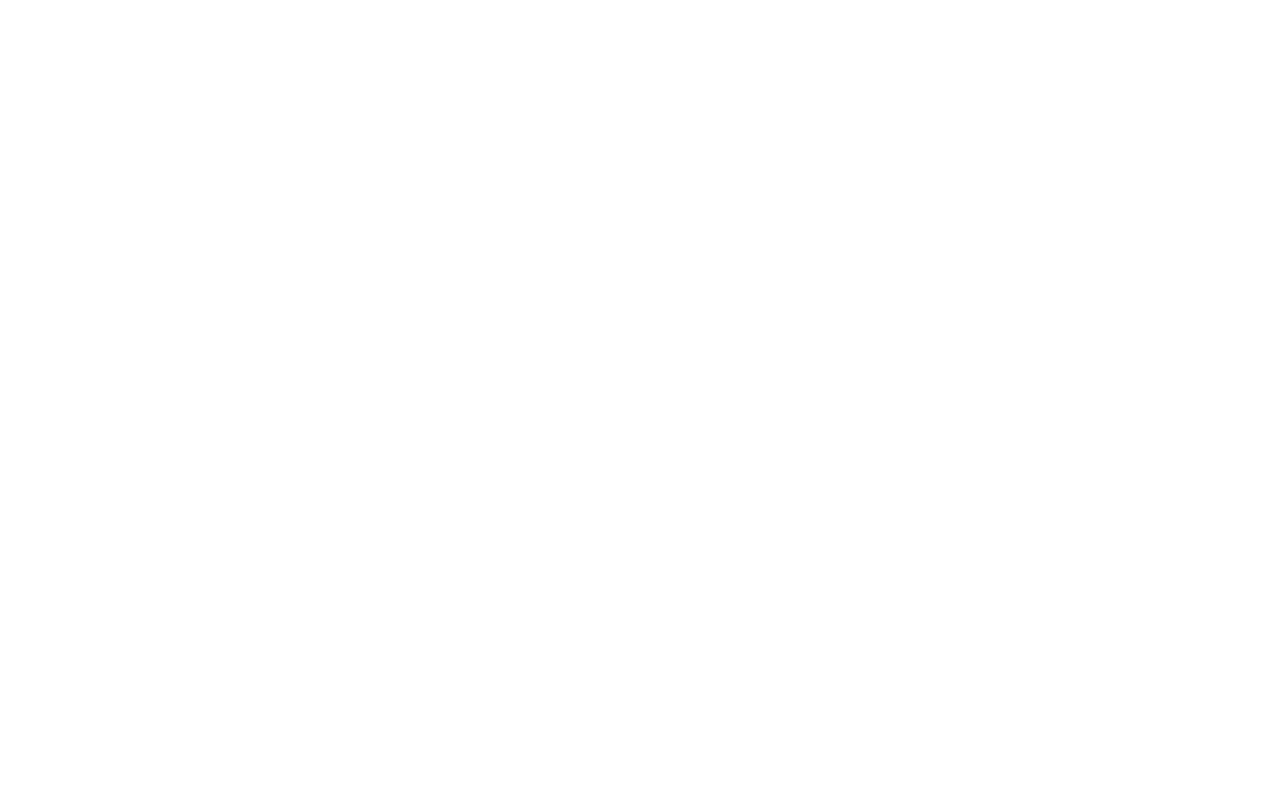
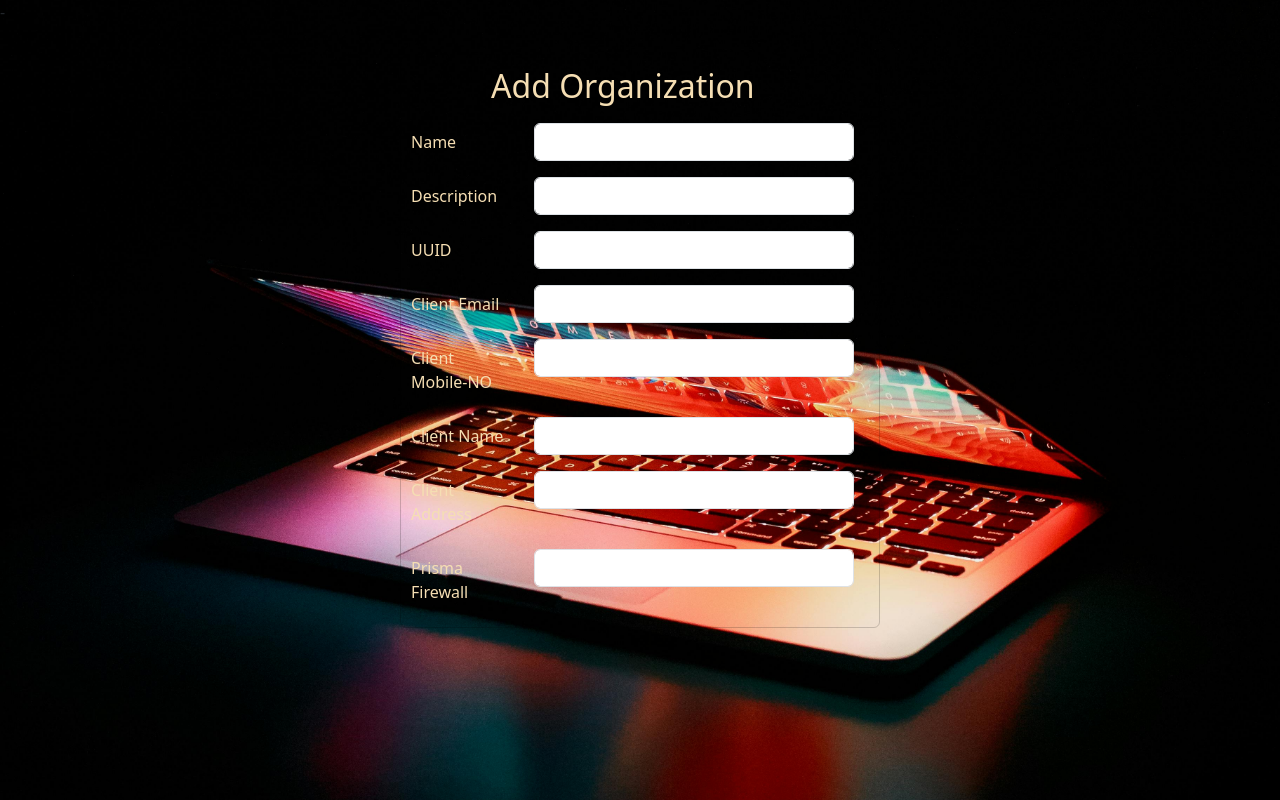
Before and after one commit to Ragulkannanthangamani/CheifNetWebClone, an Angular app: page /EditOrganization/1 in a window 1280 px wide. Before the commit this address led to /. Built offline with nearby package versions, Linux system fonts and the light colour scheme.

Commit message:
organization delection

```diff
--- a/src/app/app-routing.module.ts
+++ b/src/app/app-routing.module.ts
@@ -8,6 +8,7 @@ import { UpdateuserComponent } from './updateuser/updateuser.component';
 import { EditComponent } from './edit/edit.component';
 import { OrganizationComponent } from './organization/organization.component';
 import { AddOrganizationComponent } from './organization/add-organization/add-organization.component';
+import { EditOrganizationComponent } from './organization/edit-organization/edit-organization.component';
 
 const routes: Routes = [
   // { path: '', redirectTo: '/login', pathMatch: 'full' },
@@ -19,6 +20,7 @@ const routes: Routes = [
   { path: 'updateuser/:id',component:EditComponent},
   { path:'organization',component:OrganizationComponent},
   { path:'AddOrganization',component:AddOrganizationComponent},
+  { path:'EditOrganization/:id',component: EditOrganizationComponent}
 
 ];
 
--- a/src/app/app.module.ts
+++ b/src/app/app.module.ts
@@ -14,6 +14,7 @@ import { NgSelectModule } from '@ng-select/ng-select';
 import { EditComponent } from './edit/edit.component';
 import { OrganizationComponent } from './organization/organization.component';
 import { AddOrganizationComponent } from './organization/add-organization/add-organization.component';
+import { EditOrganizationComponent } from './organization/edit-organization/edit-organization.component';
 
 @NgModule({
   declarations: [
@@ -25,6 +26,8 @@ import { AddOrganizationComponent } from './organization/add-organization/add-or
     EditComponent,
     OrganizationComponent,
     AddOrganizationComponent,
+    EditOrganizationComponent,
+
   ],
   imports: [
     BrowserModule,
--- /dev/null
+++ b/src/app/organization/edit-organization/edit-organization.component.css
@@ -0,0 +1,36 @@
+*{
+
+    box-sizing: border-box;
+}
+.card{
+    width: 30rem;
+    background-color: transparent;
+}
+.container{
+    display: flex;
+    justify-content: center;
+    align-items: center;
+    margin-top: 2rem;
+}
+.title{
+    margin-left: 5rem;
+    padding: 10px;
+    color: wheat;
+
+}
+.form-control{
+    max-width: 20rem;
+}
+.label{
+    padding-left: 10px;
+    color: wheat;
+  }
+  .body {
+    background-image: url('./../../assets/Edit-Organization-bg.jpg');
+    background-size: cover;
+    background-repeat: no-repeat;
+    background-position: center;
+    height: 100vh;
+    margin: 0;
+
+  }
--- /dev/null
+++ b/src/app/organization/edit-organization/edit-organization.component.html
@@ -0,0 +1,58 @@
+<div class="body">
+    <p>-</p>
+    <div class="container">
+        <div class="card">
+            <h2 class="title">Add Organization</h2>
+            <form [formGroup]="userform">
+                <div class="row mb-3 label">
+                    <label for="name" class="col-sm-3 col-form-label">Name</label>
+                    <div class="col-sm-9">
+                        <input type="text" class="form-control" id="name" formControlName="name">
+                    </div>
+                </div>
+                <div class="row mb-3 label">
+                    <label for="Description" class="col-sm-3 col-form-label">Description</label>
+                    <div class="col-sm-9">
+                        <input type="text" class="form-control" id="Description" formControlName="description">
+                    </div>
+                </div>
+                <div class="row mb-3 label">
+                    <label for="uuid" class="col-sm-3 col-form-label">UUID</label>
+                    <div class="col-sm-9">
+                        <input type="text" class="form-control" id="uuid" formControlName="uuid">
+                    </div>
+                </div>
+                <div class="row mb-3 label">
+                    <label for="client_email" class="col-sm-3 col-form-label">Client Email</label>
+                    <div class="col-sm-9">
+                        <input type="email" class="form-control" id="client_email" formControlName="client_email">
+                    </div>
+                </div>
+                <div class="row mb-3 label">
+                    <label for="client_mobile_no" class="col-sm-3 col-form-label">Client Mobile-NO</label>
+                    <div class="col-sm-9">
+                        <input type="text" class="form-control" id="client_mobile_no" formControlName="client_mobile_no">
+                    </div>
+                </div>
+                <div class="row mb-3 label">
+                    <label for="client_name" class="col-sm-3 col-form-label">Client Name</label>
+                    <div class="col-sm-9">
+                        <input type="text" class="form-control" id="client_name" formControlName="client_name">
+                    </div>
+                </div>
+                <div class="row mb-3 label">
+                    <label for="client_address" class="col-sm-3 col-form-label">Client Address</label>
+                    <div class="col-sm-9">
+                        <input type="text" class="form-control" id="client_address" formControlName="client_address">
+                    </div>
+                </div>
+                <div class="row mb-3 label">
+                    <label for="prisma_firewall" class="col-sm-3 col-form-label">Prisma Firewall</label>
+                    <div class="col-sm-9">
+                        <input type="text" class="form-control" id="prisma_firewall" formControlName="prisma_firewall">
+                    </div>
+                </div>
+            </form>
+        </div>
+    </div>
+</div>
--- /dev/null
+++ b/src/app/organization/edit-organization/edit-organization.component.ts
@@ -0,0 +1,51 @@
+import { Component, OnInit } from '@angular/core';
+import { FormGroup, Validators, FormBuilder } from '@angular/forms';
+import { Router, ActivatedRoute } from '@angular/router';
+import { organizationservice } from '../organization.service';
+@Component({
+  selector: 'app-edit-organization',
+  templateUrl: './edit-organization.component.html',
+  styleUrl: './edit-organization.component.css'
+})
+export class EditOrganizationComponent implements OnInit {
+  userform: FormGroup
+  organdata: any = '';
+  constructor(private fb: FormBuilder, private route: Router, private routes: ActivatedRoute, private organizationservice: organizationservice) {
+    this.userform = this.fb.group({
+      name: ['', Validators.required],
+      description: ['', Validators.required],
+      uuid: ['', Validators.required],
+      client_email: ['', [Validators.required, Validators.email]],
+      client_mobile_no: ['', [Validators.required, Validators.pattern('^[0-9]*$')]],
+      client_name: ['', Validators.required],
+      client_address: ['', Validators.required],
+      prisma_firewall: ['', Validators.required]
+    })
+  }
+  ngOnInit(): void {
+    const organid = this.routes.snapshot.paramMap.get('id');
+    if (organid) {
+      const organidnum = Number(organid);
+      const organizationlist = this.organizationservice.getlocalstorage();
+      console.log(organizationlist);
+      console.log(organidnum);
+
+      if (organizationlist) {
+        this.organdata = organizationlist.find((organizationlist: any) => organizationlist.id === organidnum);
+
+        if (this.organdata) {
+          console.log('Organization found:', this.organdata);
+          this.userform.patchValue(this.organdata);
+
+        } else {
+          console.log('organization is not found');
+        }
+      } else {
+        console.log('organizationlist is not found in localstorage');
+
+      }
+    } else {
+      console.log('organID not found in route parameters');
+    }
+  }
+}
--- a/src/app/organization/organization.component.css
+++ b/src/app/organization/organization.component.css
@@ -60,6 +60,9 @@ li{
 }
 .delect{
   border-style: none;
-  margin-top: 20px;
+ margin-left: 3px;
 
 }
+.edit{
+  float: right;
+}
--- a/src/app/organization/organization.component.ts
+++ b/src/app/organization/organization.component.ts
@@ -11,6 +11,7 @@ export class OrganizationComponent implements OnInit {
   issidebarvisible =true;
   organizations:any[]=[];
   pagination: any = {};
+  selectedOrganizationId: string = '';
 
   constructor(private router:Router,private organizationservice:organizationservice){}
 
@@ -31,6 +32,8 @@ export class OrganizationComponent implements OnInit {
       console.log(Response);
       this.organizations= Response.organizations;
       this.pagination=Response.pagination;
+      const userjson= JSON.stringify(Response.organizations);
+      this.organizationservice.savelocalstorage(userjson);
     },
     error:err=>{
       console.log('something gone mistake',err);
@@ -40,9 +43,13 @@ export class OrganizationComponent implements OnInit {
 onclicked(){
   this.router.navigate(['/AddOrganization']);
 }
-deleteOrganization(id:string){
+selectOrganization(id: string) {
+  this.selectedOrganizationId = id;
+}
 
-  this.organizationservice.deleteOrganization(id).subscribe({
+deleteOrganization(){
+
+  this.organizationservice.deleteOrganization( this.selectedOrganizationId).subscribe({
     next:Response=>{
       console.log('Organization deleted successfully', Response);
       this.fetchdata();
@@ -52,4 +59,11 @@ deleteOrganization(id:string){
     }
   })
 }
+editorganization(){
+    if (this.selectedOrganizationId) {
+      this.router.navigate(['/EditOrganization', this.selectedOrganizationId]);
+    } else {
+      console.log('No organization selected');
+    }
 }
+}
--- a/src/app/organization/organization.service.ts
+++ b/src/app/organization/organization.service.ts
@@ -44,6 +44,7 @@ interface ApiResponse {
 })
 
 export class organizationservice {
+    private organizationlist ='organizationlist';
     private baseurl =  'https://chiefnet-stg-api.yavar.in';
 constructor(private otpservice:otpservice,private http:HttpClient){}
 getorganization():Observable< ApiResponse>{
@@ -64,4 +65,19 @@ deleteOrganization(ids:string):Observable<any>{
     .set('Authorization', `${AccessToken}`);
  return this.http.delete<any>(`${this.baseurl}/v1/organizations`,{headers,params})
 }
+savelocalstorage(organizationlist:any):void{
+    console.log(organizationlist);
+     localStorage.setItem(this.organizationlist,organizationlist);
+  }
+
+  getlocalstorage():any[] | null{
+    let organjson=localStorage.getItem(this.organizationlist)
+
+  if (organjson !== null) {
+    return JSON.parse(organjson);
+  } else {
+    return null;
+  }
 }
+
+}
```
Also changed, not shown: src/app/organization/organization.component.html (+18 -5 lines), src/app/assets/Edit-Organization-bg.jpg (added), 1 other file (tests, documents, lock files or other folders).
